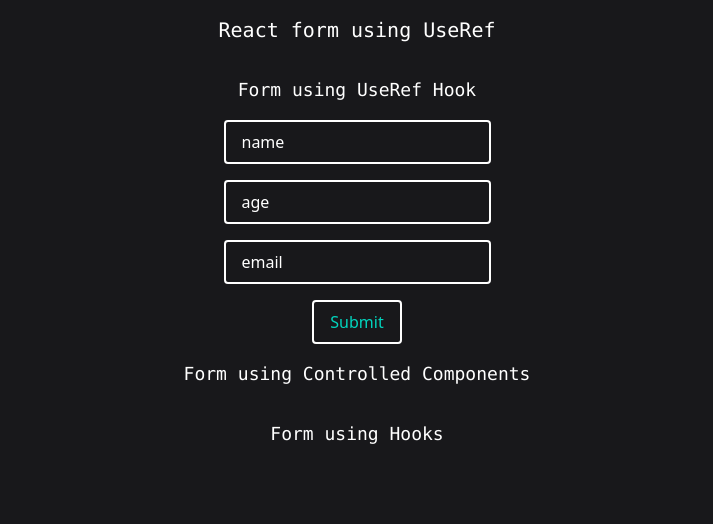
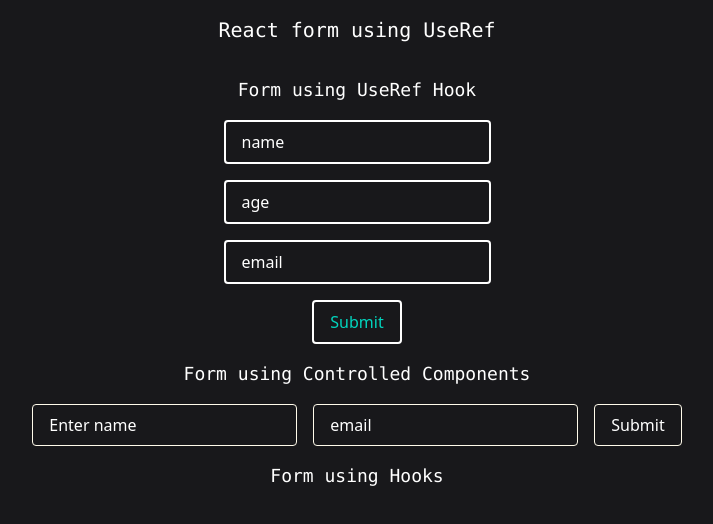
Before and after one commit to coder-Rishi05/React-Forms, a React (Vite) app in the folder react-forms/: page / in a window 1280 px wide. Shown: the top 524 px of the page, without its empty margins (283-996 px from the left). Built offline with nearby package versions, Linux system fonts and the light colour scheme.

Commit message:
completed controlled component  notes

```diff
--- a/react-forms/src/Components/Controlled.jsx
+++ b/react-forms/src/Components/Controlled.jsx
@@ -1,9 +1,47 @@
+import { useState } from "react";
+
 const Controlled = () => {
+  const [formData, setFormData] = useState({ name: "", email: "" });
+
+  const handleSubmit = (event) => {
+    event.preventDefault();
+    console.log(formData.name, formData.email);
+  };
+
   return (
     <div>
-      <h2 className='text-lg text-center text-white font-mono p-4'>Form using Controlled Components</h2>
+      <h2 className="text-lg text-center text-white font-mono p-4">
+        Form using Controlled Components
+      </h2>
+
+      <form
+        onSubmit={handleSubmit}
+        className="flex gap-4 items-center justify-center"
+        action=""
+      >
+        <input
+          onChange={(e) => {
+            setFormData({...formData, name: e.target.value });
+            // console.log(formData);
+          }}
+          className="border-1 placeholder:text-white text-white px-4 py-2 border-amber-50 rounded-sm"
+          placeholder="Enter name"
+          type="text"
+
+        />
+        <input
+          onChange={(e) => setFormData({...formData, email: e.target.value })}
+          className="border-1 placeholder:text-white text-white px-4 py-2 border-amber-50 rounded-sm"
+          type="email"
+          placeholder="email"
+        />
+        <input
+          type="submit"
+          className="border-1 placeholder:text-white px-4 py-2 text-white border-amber-50 rounded-sm"
+        />
+      </form>
     </div>
-  )
-}
+  );
+};
 
-export default Controlled
+export default Controlled;
--- a/react-forms/src/Components/UseRef.jsx
+++ b/react-forms/src/Components/UseRef.jsx
@@ -42,7 +42,7 @@
           className="border-2 text-teal-400 border-white rounded-sm  placeholder:text-white px-4 py-2 "
           type="email"
           placeholder="email"
-          ref={age}
+          ref={email}
         />
         <input
           className="border-2 text-teal-400 border-white rounded-sm  placeholder:text-white px-4 py-2 cursor-pointer "
```
Also changed, not shown: 1 other file (tests, documents, lock files or other folders).
